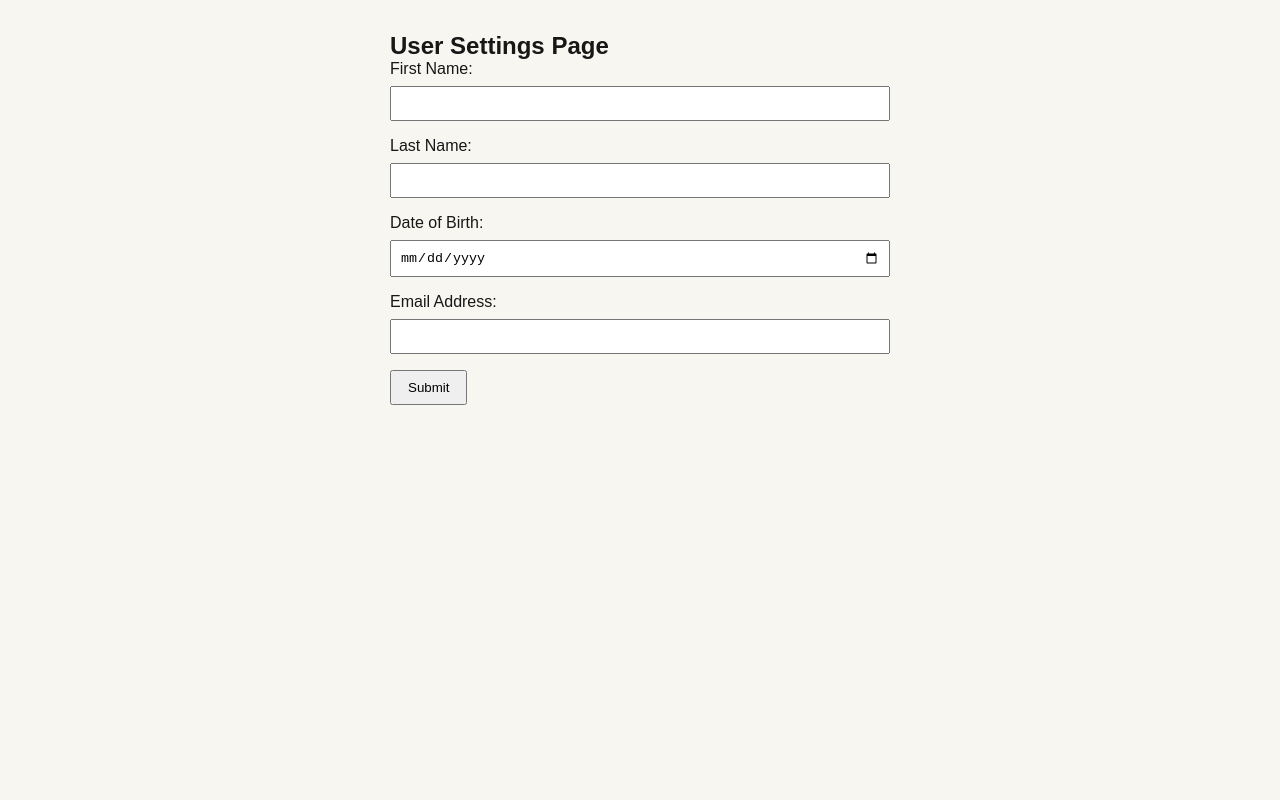
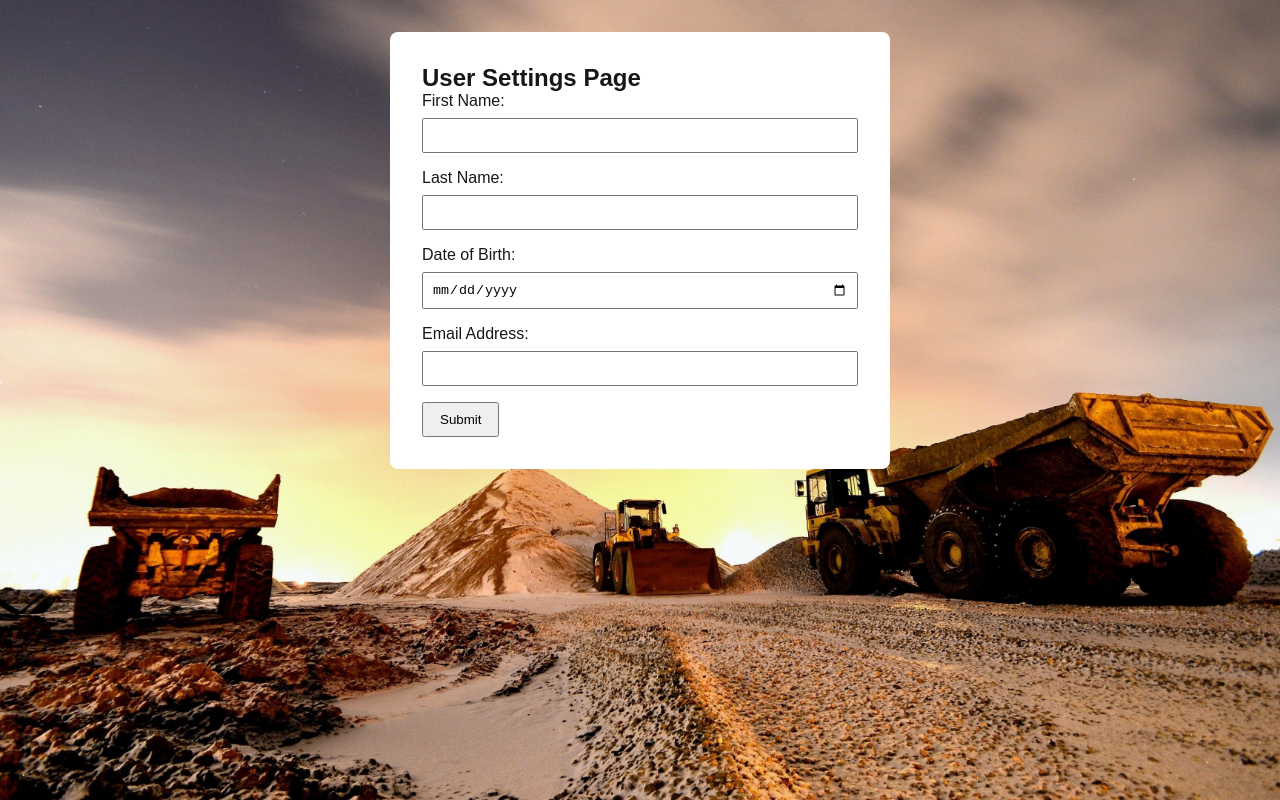
Before and after one commit to saadkhairullah/TXUML, a Next.js app in the folder tx-uml/: page /settings in a window 1280 px wide. Built offline with nearby package versions, Linux system fonts and the light colour scheme.

Commit message:
Background image

```diff
--- a/tx-uml/app/settings/page.tsx
+++ b/tx-uml/app/settings/page.tsx
@@ -4,14 +4,19 @@ const Settings = () => {
   return (
     <div
       style={{
-        backgroundColor: 'hsla(38, 36%, 96%, 1.00)',  // light background color
-        minHeight: '100vh',          // full height of the screen
+        backgroundImage: 'url("images/Ground.jpg")',
+        backgroundSize: 'cover',
+        backgroundPosition: 'center',
+        backgroundRepeat: 'no-repeat',
+        minHeight: '100vh',
         padding: '2rem',
-        fontFamily: 'Arial, sans-serif'
+        fontFamily: 'Arial, sans-serif',
+        backdropFilter: 'blur(4px)',
+        backgroundColor: 'rgba(255, 255, 255, 0.85)',
       }}
     >
-      <div style={{ maxWidth: '500px', margin: '0 auto' }}>
-        <h2>User Settings Page </h2>
+      <div style={{ maxWidth: '500px', margin: '0 auto', backgroundColor: 'white', padding: '2rem', borderRadius: '8px' }}>
+        <h2>User Settings Page</h2>
         <form>
           <div style={{ marginBottom: '1rem' }}>
             <label htmlFor="firstName" style={{ display: 'block', marginBottom: '0.5rem' }}>
@@ -21,7 +26,7 @@ const Settings = () => {
               type="text"
               id="firstName"
               name="firstName"
-              style={{ width: '100%', padding: '0.5rem'}}
+              style={{ width: '100%', padding: '0.5rem' }}
             />
           </div>
 
```
Also changed, not shown: tx-uml/public/images/Ground.jpg (added).
